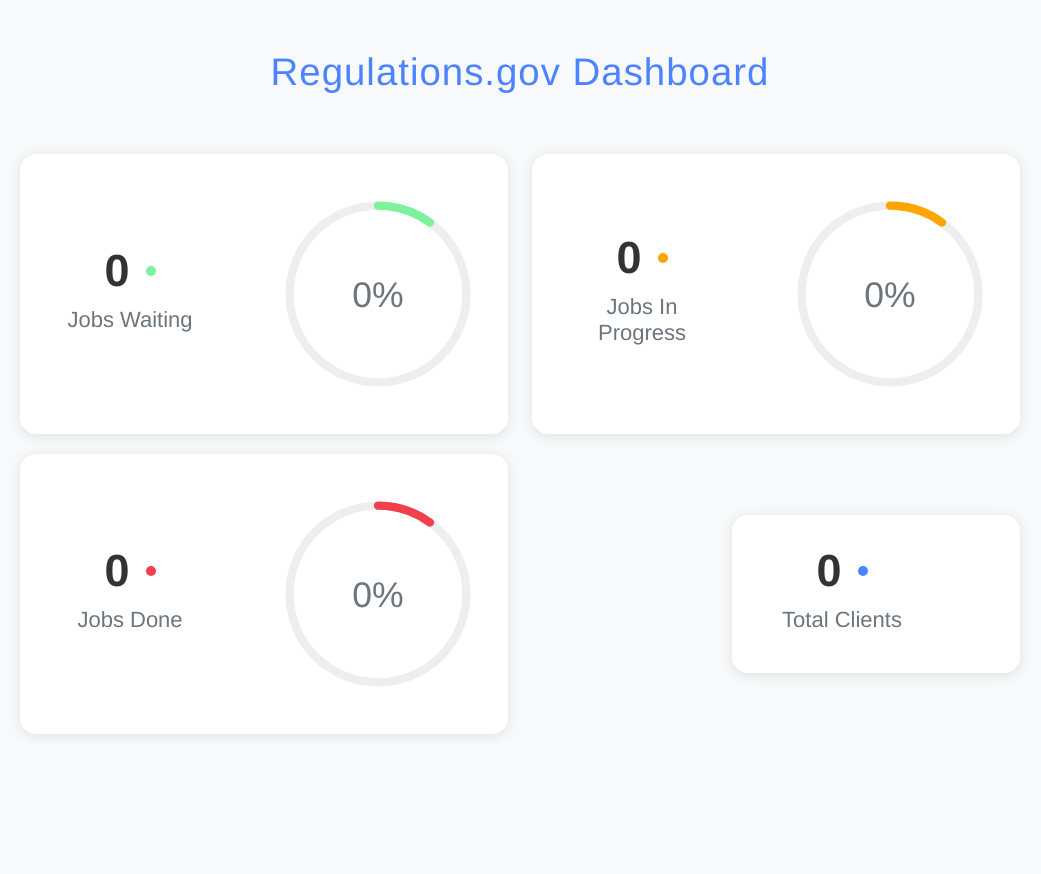
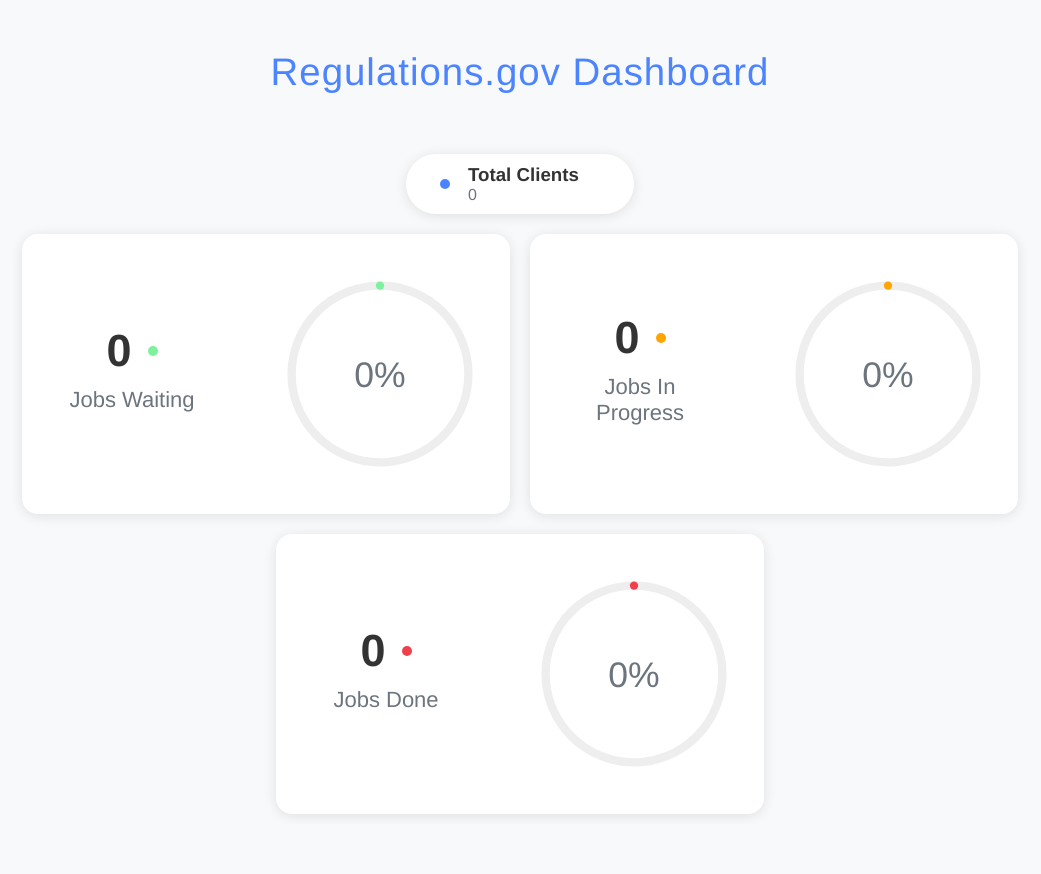
Before and after one commit to tylervalentine/mirrulations, a Flask app: page / in a window 1280 px wide. Shown: the whole page, without its empty margins (120-1161 px from the left). Before the commit the page ends 736 px from the top, so only its background shows below. Run offline with Flask 2, Linux system fonts and the light colour scheme; data that the repository does not hold is empty.

Commit message:
Added total clients card and style; fixx bugs

```diff
--- a/src/c21server/dashboard/static/index.js
+++ b/src/c21server/dashboard/static/index.js
@@ -10,8 +10,10 @@ window.addEventListener('load', function init() {
 })
 
 const updateHtmlValues = (id, value, total) => {
-    const percent = (value/total) * 100;
+    let percent = (value/total) * 100;
+    percent = isNaN(percent) ? 0 : percent
     document.getElementById(id+'-number').textContent = value;
+    document.getElementById(id+'-circle-percentage').textContent = `${percent}%`;
     document.getElementById(id+'-circle-front').style.strokeDasharray = `${percent}, 100`;
 }
 
@@ -30,9 +32,7 @@ const updateDashboardData = () => {
         updateHtmlValues('jobs-waiting', num_jobs_waiting, jobs_total);
         updateHtmlValues('jobs-progress', num_jobs_in_progress, jobs_total);
         updateHtmlValues('jobs-done', num_jobs_done, jobs_total);
-
         document.getElementById('total-clients-number').textContent = clients_total;
-
     })
     .catch((err) => console.log(err));
 }
--- a/src/c21server/dashboard/static/style.css
+++ b/src/c21server/dashboard/static/style.css
@@ -19,12 +19,14 @@ p {
     margin: 0 auto;
     overflow: auto;
     padding: 0 40px;
+    height: 100%;
+}
+
+.container-section {
     display: flex;
     justify-content: center;
     align-items: center;
-    height: 100%;
     flex-wrap: wrap;
-    justify-content: space-between;
 }
 
 .card {
@@ -39,6 +41,29 @@ p {
     align-items: center;
     justify-content: center;
     text-align: center;
+}
+
+.card.header-card {
+    border-radius: 2rem;
+    padding: 10px 18px;
+    align-items: center;
+    justify-content: center;
+}
+
+.header-card .info-container {
+    display: flex;
+    align-items: center;
+    text-align: left;
+    margin-right: 2rem;
+}
+
+.info-container-data {
+    padding-left: 18px;
+}
+
+.info-container-data span{
+    font-weight: 500;
+    color: #6c757d;
 }
 
 /* Dashboard */
@@ -129,7 +154,7 @@ p {
     stroke-width: 1.5;
     stroke-linecap: round;
     animation: progress 2s ease-out forwards;
-    stroke-dasharray: 10 100;
+    stroke-dasharray: 0 100;
   }
 
   .circle-percentage {
--- a/src/c21server/dashboard/templates/index.html
+++ b/src/c21server/dashboard/templates/index.html
@@ -17,6 +17,18 @@
                 <h1>Regulations.gov Dashboard</h1>
             </div>
             <div class="container">
+                <div class="container-section">
+                    <div class="card header-card">
+                        <div class="info-container">
+                            <span class="dot blue"></span>
+                            <div class="info-container-data">
+                                <h3>Total Clients</h3>
+                                <span id="total-clients-number">0</span>
+                            </div>
+                        </div>
+                    </div>
+                </div>
+                <div class="container-section">
                     <div class="card">
                         <div class="info-container">
                             <h2>
@@ -32,7 +44,8 @@
                             <path class="circle-front green" id="jobs-waiting-circle-front" d="M18 2.0845
                             a 15.9155 15.9155 0 0 1 0 31.831
                             a 15.9155 15.9155 0 0 1 0 -31.831" />
-                        <text x="18" y="20.35" class="circle-percentage" id='jobs-waiting-circle-percentage'>0%</text>
+                            <text x="18" y="20.35" class="circle-percentage"
+                                id='jobs-waiting-circle-percentage'>0%</text>
                         </svg>
                     </div>
                     <div class="card">
@@ -50,7 +63,8 @@
                             <path class="circle-front orange" id="jobs-progress-circle-front" d="M18 2.0845
                             a 15.9155 15.9155 0 0 1 0 31.831
                             a 15.9155 15.9155 0 0 1 0 -31.831" />
-                        <text x="18" y="20.35" class="circle-percentage" id='jobs-progress-circle-percentage'>0%</text>
+                            <text x="18" y="20.35" class="circle-percentage"
+                                id='jobs-progress-circle-percentage'>0%</text>
                         </svg>
                     </div>
                     <div class="card">
@@ -71,12 +85,8 @@
                             <text x="18" y="20.35" class="circle-percentage" id='jobs-done-circle-percentage'>0%</text>
                         </svg>
                     </div>
-                <div class="card">
-                    <div class="info-container">
-                        <h2 id="total-clients-number" class="error">0<span class="dot blue"></span></h2>
-                        <p>Total Clients</p>
                 </div>
-                </div>
+
             </div>
 
         </div>
```
Lines whose indentation alone changed are shown as unchanged.
